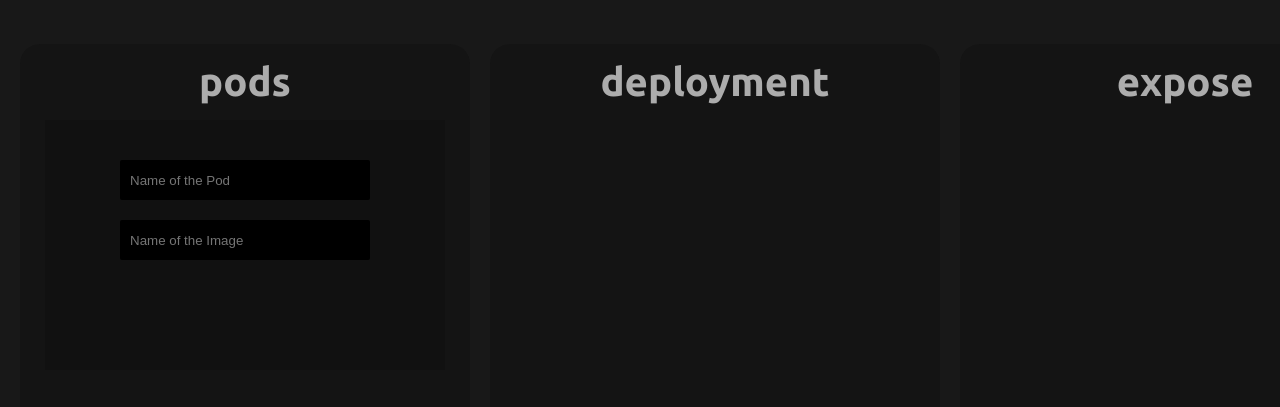
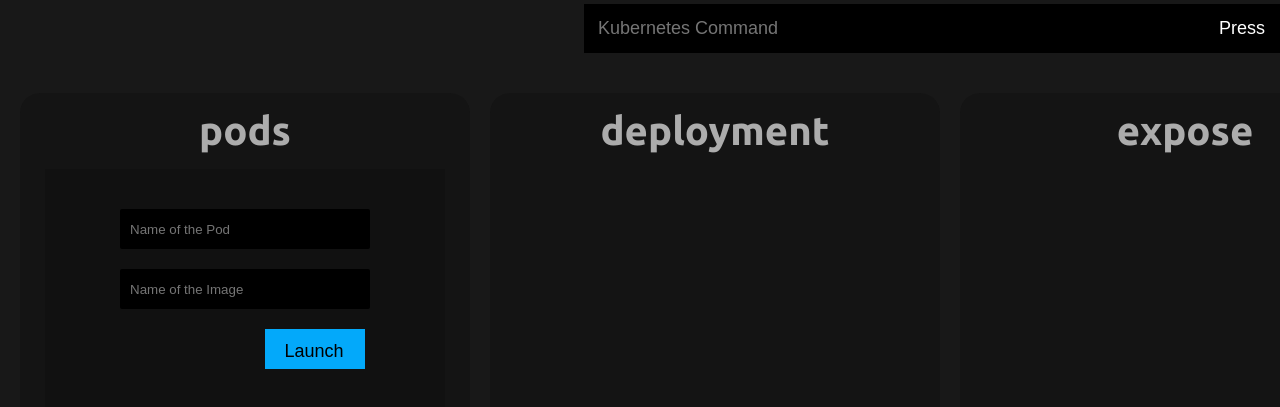
Before and after one commit to ashishworkspace/Summer-task9, a plain HTML site: page landing.html in a window 1280 px wide. Shown: the part 73-480 px from the top of the page. Drawn offline with Linux system fonts and the light colour scheme.

Commit message:
commit 2

```diff
--- a/landing.html
+++ b/landing.html
@@ -11,18 +11,27 @@
     <div id="label">
         <span id="icon"><img src="assets/images/kubernetesLogo.png" ></span>
         <span id="heading">kubernetes</span>
+        <span>
+            <div id="main">
+                <input type="text" id="searchBox" placeholder="Kubernetes Command"/>
+                <button onclick="sync();">Press</button>
+            </div>
+        </span>
     </div>
     <div id="row">
         <div class="card">
             <div class="tag">
                 pods
             </div>
-            <div id="outerBound">
+            <div class="outerBound">
                 <div class="inputBox" >
                     <input type="text" name="" placeholder="Name of the Pod" >
                 </div>
                 <div class="inputBox" >
                     <input type="text" name="" placeholder="Name of the Image">
+                </div>
+                <div id="buttonPosition">
+                    <button id="customButton">Launch</button>
                 </div>
             </div>
         </div>
@@ -44,10 +53,7 @@
     </div>
 
     <!-- </div>
-    <div id="main">
-        <input type="text" id="searchBox" placeholder="Docker command"/>
-        <button onclick="sync();">SEARCH</button>
-    </div>
+
     <pre>
     <div id="container">Output</div>
     </pre> -->
--- a/styles/landingStyle.css
+++ b/styles/landingStyle.css
@@ -45,7 +45,7 @@
     font-size: 40px;
     text-align: center;
 }
-#outerBound{
+.outerBound{
     padding-top: 30px;
     height: 250px;
     width: 400px;
@@ -74,8 +74,25 @@
     outline: none;
 
 }
-/* #main{
-    width: 60%;
+#customButton{
+    border: none;
+    background-color: #03A9FA;
+    color: black;
+    width: 100px;
+    height: 40px;
+    padding-left: 10px;
+    align-items: center;
+    text-align: center;
+    position: relative;
+    margin-top: 10px;
+
+}
+#buttonPosition{
+    position: absolute;
+    left: 220px;
+}
+ #main{
+    width: 40%;
     margin: auto;
 }
 #main input,button{
@@ -107,6 +124,7 @@
 #main input:focus{
     outline: none;
 }
+/*
 #output{
     text-align: center;
 }
```
